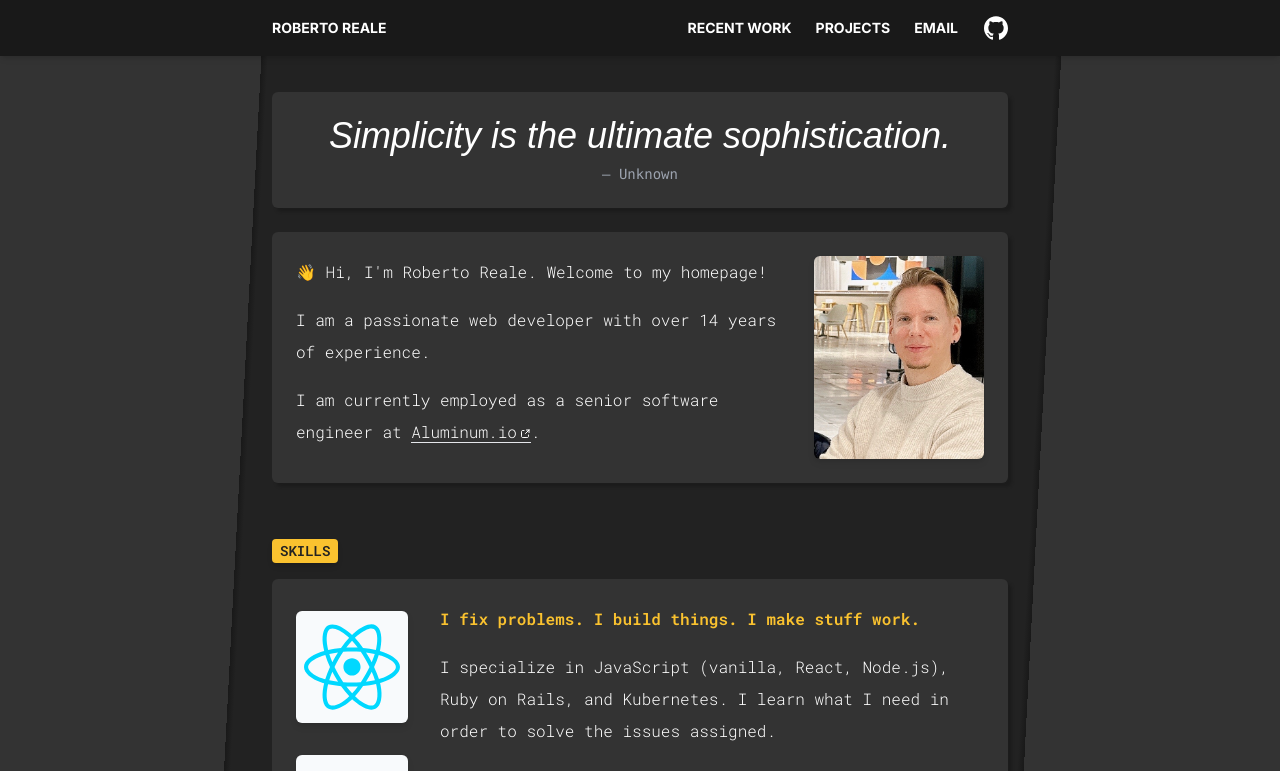
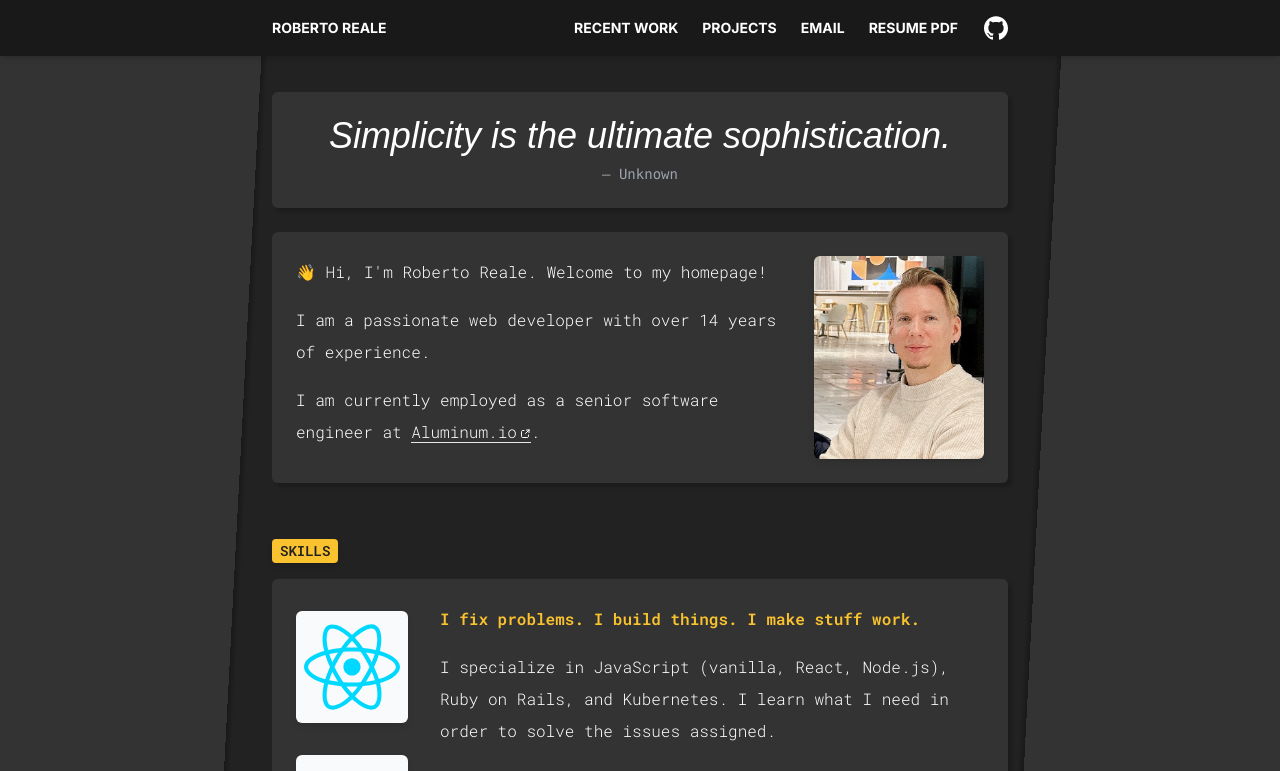
Before and after one commit to sickdyd/sickdyd.github.io, a Next.js app: page / in a window 1280 px wide. Shown: the top 771 px of the page. Built offline with nearby package versions, Linux system fonts and the light colour scheme; a web font is replaced by a local one.

Commit message:
Add resume

```diff
--- a/src/app/components/Navbar.tsx
+++ b/src/app/components/Navbar.tsx
@@ -82,6 +82,16 @@ export default function Navbar() {
         </li>
         <li>
           <NavbarEntry
+            href="/docs/roberto_reale_fs_251124_web.pdf"
+            toggleMenu={toggleMenu}
+            pathname={pathname}
+            target="_blank"
+          >
+            Resume PDF
+          </NavbarEntry>
+        </li>
+        <li>
+          <NavbarEntry
             href="https://github.com/sickdyd"
             toggleMenu={toggleMenu}
             pathname={pathname}
```
Also changed, not shown: 1 other file (tests, documents, lock files or other folders).
